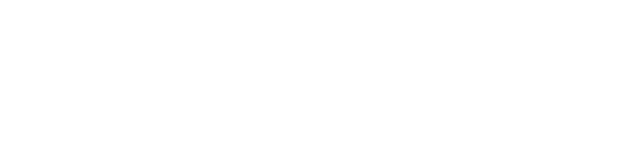
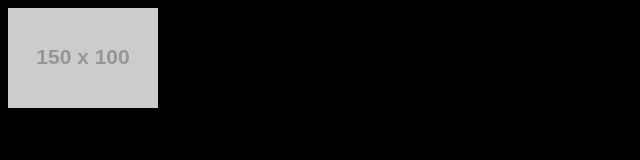
Before and after one commit to carissamorrow/day3, a plain HTML site: page index.html in a window 1280 px wide. Shown: the whole page, without its empty margins (0-640 px from the left). Drawn offline with Linux system fonts and the light colour scheme; placeholder pictures from the web are drawn by us.

Commit message:
updates2

```diff
--- a/index.html
+++ b/index.html
@@ -5,11 +5,14 @@
   <meta charset="UTF-8">
   <meta name="viewport" content="width=device-width, initial-scale=1.0">
   <meta http-equiv="X-UA-Compatible" content="ie=edge">
+  <link rel="stylesheet" href="styles.css">
   <title>Carissa Morrow</title>
 </head>
 
 <body>
-  <h1></h1>
+  <aside>
+    <div> <img src="http://placehold.it/150x100" alt="" ,></div>
+
 </body>
 
 </html>
--- a/styles.css
+++ b/styles.css
@@ -1,3 +1,4 @@
-h1{
+body {
+  background-color: black;
 
 }
```
